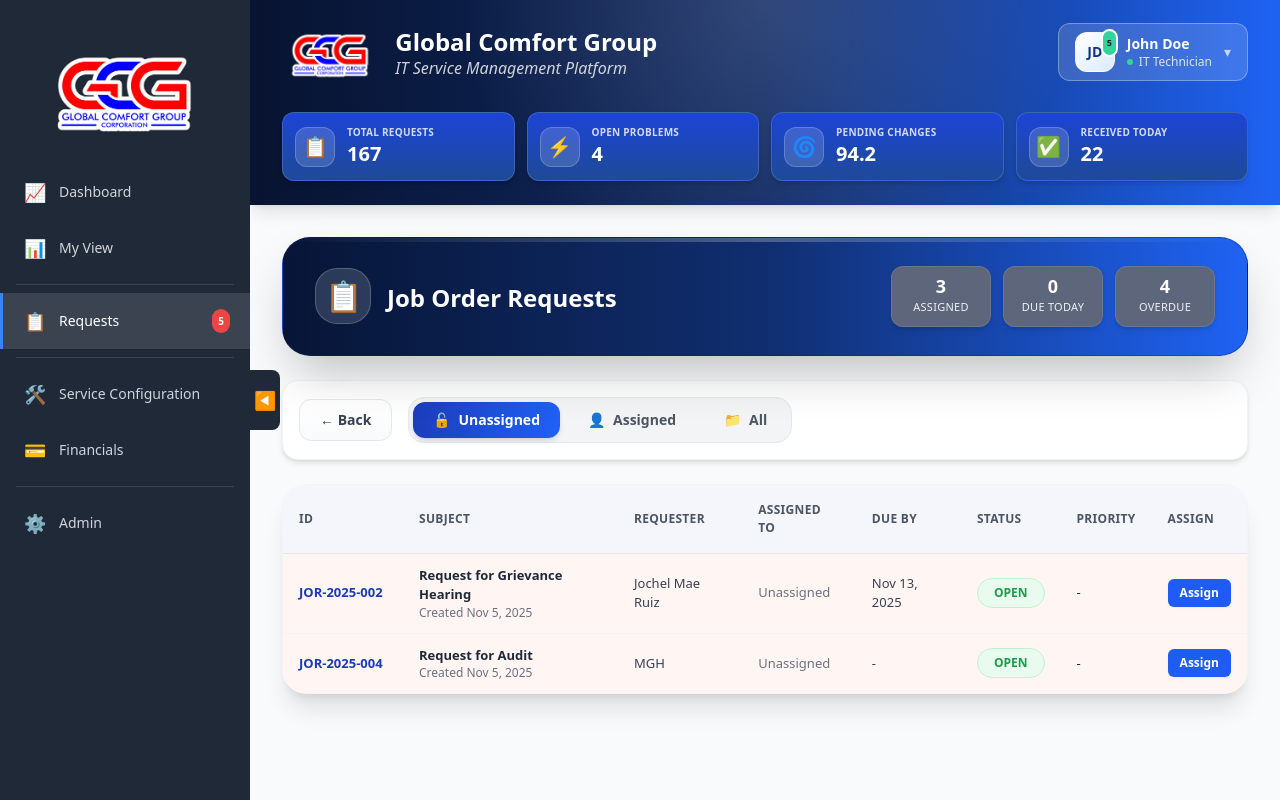
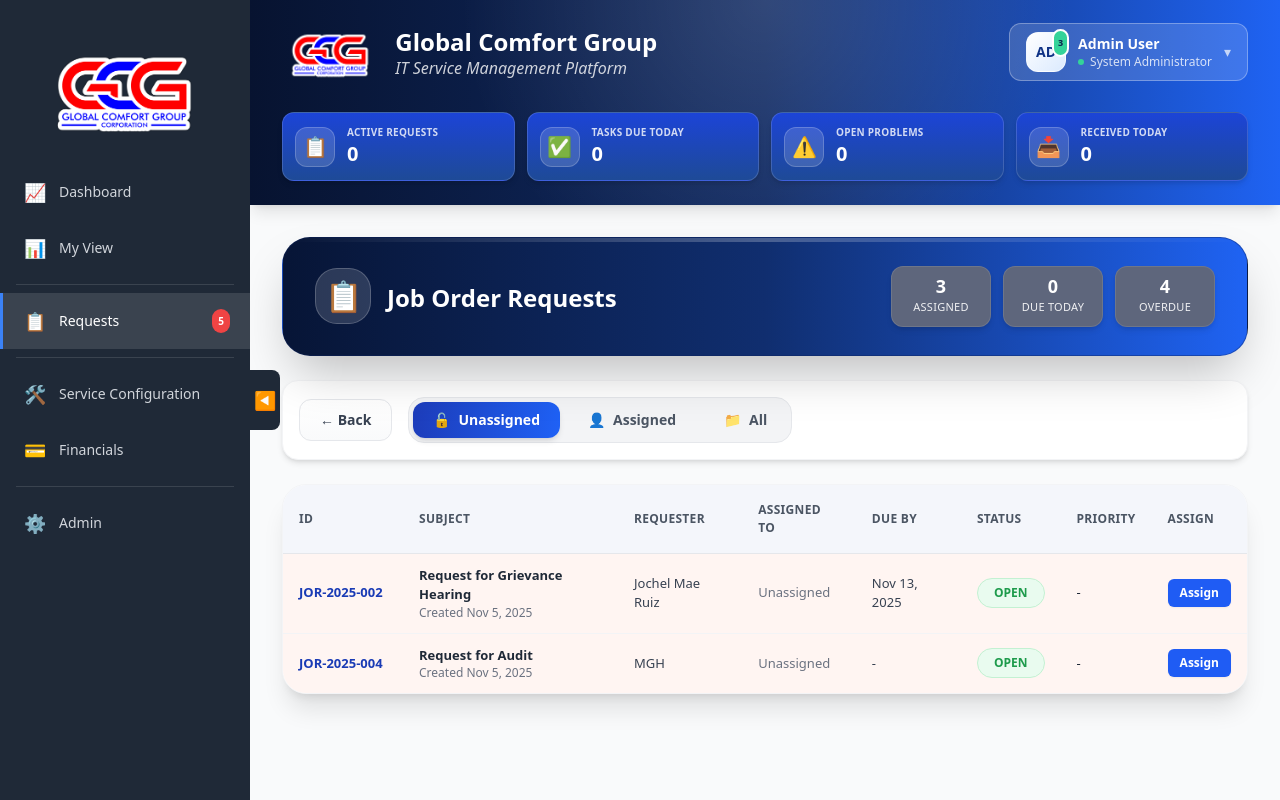
Before and after one commit to giopcarballo/react-servicedesk, a React (Vite) app: page /requests in a window 1280 px wide. Built offline with nearby package versions, Linux system fonts and the light colour scheme.

Commit message:
Refactor Header component usage: remove unused props and streamline header display across multiple pages

```diff
--- a/src/components/Header.jsx
+++ b/src/components/Header.jsx
@@ -1,20 +1,28 @@
+import { useState } from 'react'
+import { useNavigate } from 'react-router-dom'
 import logo from '../assets/GCG.png'
 
 const defaultStats = [
   { label: 'Active Requests', value: '0', icon: '📋' },
+  { label: 'Tasks Due Today', value: '0', icon: '✅' },
   { label: 'Open Problems', value: '0', icon: '⚠️' },
-  { label: 'Pending Changes', value: '0', icon: '🔄' },
-  { label: 'Tasks Due Today', value: '0', icon: '✅' }
+  { label: 'Received Today', value: '0', icon: '📥' }
 ]
 
 function Header({
   collapsed,
   stats = defaultStats,
   showStats = true,
-  subtitle = 'IT Service Management Platform',
-  gradient = 'from-[#071330] via-[#102a63] to-[#1f63f3]',
-  user = { name: 'Admin User', role: 'System Administrator', initials: 'AD', notifications: 3 }
+  gradient = 'from-[#071330] via-[#102a63] to-[#1f63f3]'
 }) {
+  const navigate = useNavigate()
+  const [showUserMenu, setShowUserMenu] = useState(false)
+
+  const handleLogout = () => {
+    setShowUserMenu(false)
+    navigate('/login')
+  }
+
   return (
     <div className={`relative overflow-hidden bg-gradient-to-r ${gradient} text-white shadow-lg transition-all duration-300 ${collapsed ? '' : 'with-sidebar'}`}>
       <div className="absolute inset-0 opacity-40 bg-[radial-gradient(circle_at_top,_rgba(255,255,255,0.35),_transparent_55%)] pointer-events-none" aria-hidden="true"></div>
@@ -24,22 +32,37 @@
             <img src={logo} alt="Global Comfort Group" className="h-16" />
             <div className="flex flex-col leading-tight">
               <p className="text-2xl font-semibold text-white">Global Comfort Group</p>
-              <p className="text-white/80 text-md italic">{subtitle}</p>
+              <p className="text-white/80 text-md italic">IT Service Management Platform</p>
             </div>
           </div>
-          <div className="flex items-center gap-3 bg-white/15 px-4 py-2 rounded-xl border border-white/30">
+          <div className="relative">
+            <div
+              className="flex items-center gap-3 bg-white/15 px-4 py-2 rounded-xl border border-white/30 cursor-pointer hover:bg-white/20 transition-all"
+              onClick={() => setShowUserMenu(!showUserMenu)}
+            >
               <div className="w-10 h-10 rounded-xl bg-gradient-to-br from-white to-blue-100 text-[#0f3285] text-sm font-bold flex items-center justify-center border border-white/50 relative">
-              {user.initials}
-              <span className="absolute -top-1 -right-1 bg-emerald-400 text-[#0b204c] text-[9px] font-bold px-1 py-0.5 rounded-full border-2 border-white">{user.notifications}</span>
+                AD
+                <span className="absolute -top-1 -right-1 bg-emerald-400 text-[#0b204c] text-[9px] font-bold px-1 py-0.5 rounded-full border-2 border-white">3</span>
               </div>
               <div>
-              <p className="text-sm font-semibold">{user.name}</p>
+                <p className="text-sm font-semibold">Admin User</p>
                 <p className="text-xs text-white/80 flex items-center gap-1.5">
                   <span className="w-1.5 h-1.5 rounded-full bg-emerald-400 animate-pulse"></span>
-                {user.role}
+                  System Administrator
                 </p>
               </div>
-            <span className="text-white/70 text-sm">▾</span>
+              <span className={`text-white/70 text-sm transition-transform ${showUserMenu ? 'rotate-180' : ''}`}>▾</span>
+            </div>
+            {showUserMenu && (
+              <div className="absolute right-0 top-full mt-2 w-48 bg-white rounded-xl shadow-lg border border-gray-200 overflow-hidden z-50">
+                <button
+                  className="w-full px-4 py-3 text-left text-sm font-medium text-gray-700 hover:bg-gray-50 flex items-center gap-2 transition-colors"
+                  onClick={handleLogout}
+                >
+                  <span>🚪</span> Logout
+                </button>
+              </div>
+            )}
           </div>
         </div>
         {showStats && stats && stats.length > 0 && (
--- a/src/pages/AdminSettings.jsx
+++ b/src/pages/AdminSettings.jsx
@@ -250,8 +250,6 @@
       {/* Header */}
       <Header
         collapsed={sidebarCollapsed}
-        subtitle="Admin & Settings"
-        showStats={false}
       />
 
       <div className={`max-w-7xl mx-auto py-8 px-4 sm:px-6 lg:px-8 transition-all duration-300 ${sidebarCollapsed ? '' : 'with-sidebar'}`}>
--- a/src/pages/DashboardSectionA.jsx
+++ b/src/pages/DashboardSectionA.jsx
@@ -189,8 +189,6 @@
           {/* Header */}
           <Header
             collapsed={sidebarCollapsed}
-            subtitle="Business Intelligence Dashboard"
-            showStats={false}
           />
 
       <div className={`max-w-7xl mx-auto py-8 px-4 sm:px-6 lg:px-8 transition-all duration-300 ${sidebarCollapsed ? '' : 'with-sidebar'}`}>
--- a/src/pages/Request.jsx
+++ b/src/pages/Request.jsx
@@ -938,13 +938,6 @@
       {/* Header */}
       <Header
         collapsed={sidebarCollapsed}
-        stats={[
-          { label: 'Total Requests', value: '167', icon: '📋' },
-          { label: 'Open Problems', value: '4', icon: '⚡' },
-          { label: 'Pending Changes', value: '94.2', icon: '🌀' },
-          { label: 'Received Today', value: '22', icon: '✅' }
-        ]}
-        user={{ name: 'John Doe', role: 'IT Technician', initials: 'JD', notifications: 5 }}
       />
 
       <div className={`transition-all duration-300 ${sidebarCollapsed ? '' : 'with-sidebar'}`}>
--- a/src/pages/SectionB.jsx
+++ b/src/pages/SectionB.jsx
@@ -73,13 +73,6 @@
       {/* Header */}
       <Header
         collapsed={sidebarCollapsed}
-        subtitle="Section B: Assignment & Execution"
-        stats={[
-          { label: 'Unassigned', value: String(unassignedRequests.length), icon: '📋' },
-          { label: 'Available Techs', value: String(technicians.filter(t => t.status === 'Available').length), icon: '👥' },
-          { label: 'In Progress', value: '12', icon: '⚡' },
-          { label: 'Completed Today', value: '28', icon: '✅' }
-        ]}
       />
 
       <div className={`max-w-7xl mx-auto py-8 px-4 sm:px-6 lg:px-8 transition-all duration-300 ${sidebarCollapsed ? '' : 'with-sidebar'}`}>
--- a/src/pages/SectionC.jsx
+++ b/src/pages/SectionC.jsx
@@ -54,8 +54,6 @@
       {/* Header */}
       <Header
         collapsed={sidebarCollapsed}
-        subtitle="Section C: Service Levels & Controls"
-        showStats={false}
       />
 
       <div className={`max-w-7xl mx-auto py-8 px-4 sm:px-6 lg:px-8 transition-all duration-300 ${sidebarCollapsed ? '' : 'with-sidebar'}`}>
--- a/src/pages/SectionD.jsx
+++ b/src/pages/SectionD.jsx
@@ -53,13 +53,6 @@
       {/* Header */}
       <Header
         collapsed={sidebarCollapsed}
-        subtitle="Section D: Communication & Guest Experience"
-        stats={[
-          { label: 'Messages Sent', value: '156', icon: '📧' },
-          { label: 'Avg. CSAT', value: '4.5/5', icon: '⭐' },
-          { label: 'NPS Score', value: '+72', icon: '📊' },
-          { label: 'Recovery Cases', value: '8', icon: '🔄' }
-        ]}
       />
 
       <div className={`max-w-7xl mx-auto py-8 px-4 sm:px-6 lg:px-8 transition-all duration-300 ${sidebarCollapsed ? '' : 'with-sidebar'}`}>
--- a/src/pages/SectionE.jsx
+++ b/src/pages/SectionE.jsx
@@ -826,13 +826,6 @@
     setAttachmentLabel(`${file.name} (${prettySize})`)
   }
 
-  const metrics = [
-    { label: 'Active Requests', icon: '📄', value: '0' },
-    { label: 'Open Problems', icon: '⚠️', value: '0' },
-    { label: 'Pending Changes', icon: '📦', value: '0' },
-    { label: 'Tasks Due Today', icon: '☑️', value: '0' },
-  ]
-
   return (
     <div className="min-h-screen bg-[#f5f6fb] text-gray-800">
       <Sidebar collapsed={sidebarCollapsed} />
@@ -841,8 +834,6 @@
       <div className="transition-all duration-300">
         <Header
           collapsed={sidebarCollapsed}
-          subtitle="Section E: Financial & Closure"
-          stats={metrics}
         />
 
         <main className={`max-w-7xl mx-auto px-4 sm:px-6 lg:px-8 py-8 space-y-6 ${sidebarCollapsed ? '' : 'with-sidebar'}`}>
--- a/src/pages/ServiceDeskLanding.jsx
+++ b/src/pages/ServiceDeskLanding.jsx
@@ -203,12 +203,6 @@
 
       <Header
         collapsed={sidebarCollapsed}
-        stats={[
-          { label: 'Active Requests', value: '0', icon: '📋' },
-          { label: 'Open Problems', value: '0', icon: '⚠️' },
-          { label: 'Pending Changes', value: '0', icon: '🔄' },
-          { label: 'Tasks Due Today', value: '0', icon: '✅' }
-        ]}
       />
 
       {/* Main Content */}
```
Lines whose indentation alone changed are shown as unchanged.
